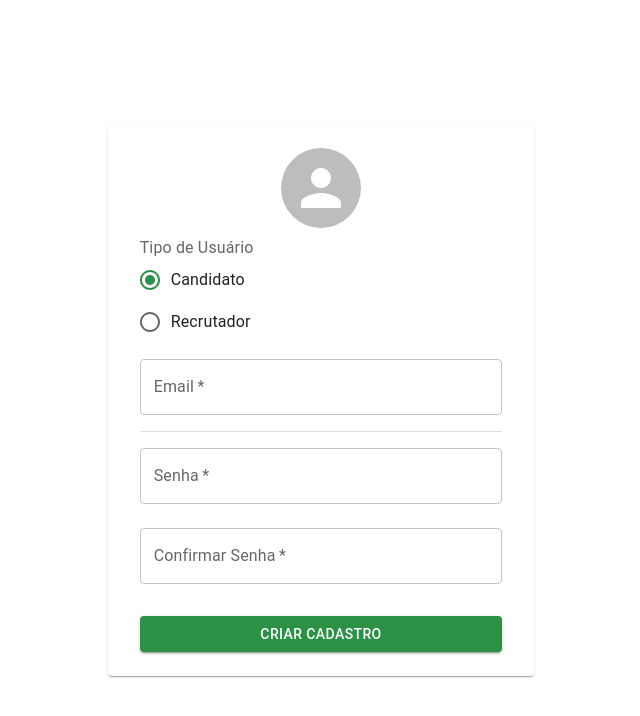
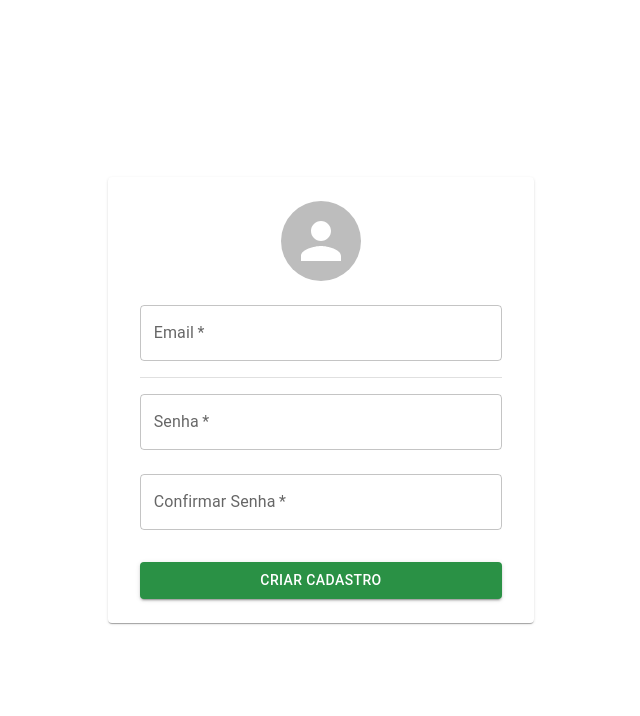
Before and after one commit to eversonvansoski/CRUD-React-NodeJS---Sistema-de-cadastro-de-vagas-de-emprego, a React (Create React App) app in the folder Frontend/: page /Cadastro in a window 1280 px wide. Shown: the top 716 px of the page, without its empty margins (319-959 px from the left). Built offline with nearby package versions, Linux system fonts and the light colour scheme.

Commit message:
crud candidatos

```diff
--- a/Frontend/src/views/Cadastro/Index.jsx
+++ b/Frontend/src/views/Cadastro/Index.jsx
@@ -62,28 +62,7 @@ export default class Index extends Component {
                     <Avatar sx={{ m: 1, width: 80, height: 80 }} src={""} />
                   </Box>
                 </Grid>
-                <Grid item square xs={12} sm={12} md={12}>
-                  <Box sx={{ ml: { md: 2 }, mr: { md: 2 } }}>
-                    <FormLabel id="demo-radio-buttons-group-label">
-                      Tipo de Usuário
-                    </FormLabel>
-                    <RadioGroup
-                      aria-labelledby="demo-radio-buttons-group-label"
-                      defaultValue="candidato"
-                    >
-                      <FormControlLabel
-                        value="candidato"
-                        control={<Radio />}
-                        label="Candidato"
-                      />
-                      <FormControlLabel
-                        value="recrutador"
-                        control={<Radio />}
-                        label="Recrutador"
-                      />
-                    </RadioGroup>
-                  </Box>
-                </Grid>
+
                 <Grid item square xs={12} sm={12} md={12}>
                   <Box sx={{ ml: { md: 2 }, mr: { md: 2 } }}>
                     <TextField
```
Also changed, not shown: 2 other files (tests, documents, lock files or other folders).
